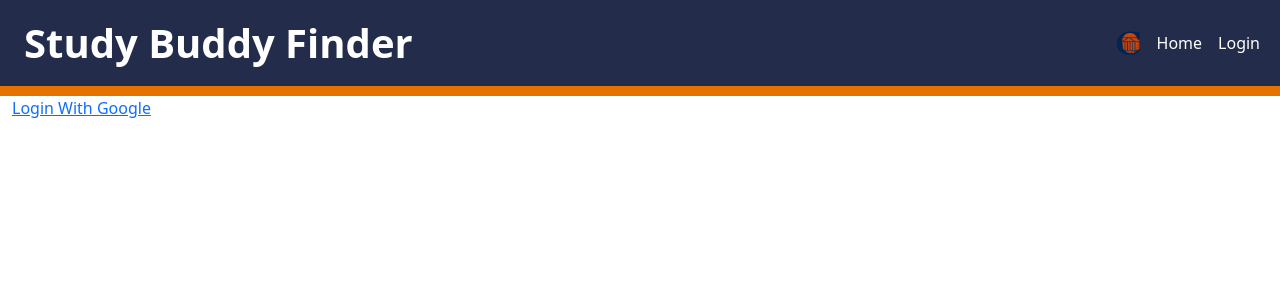
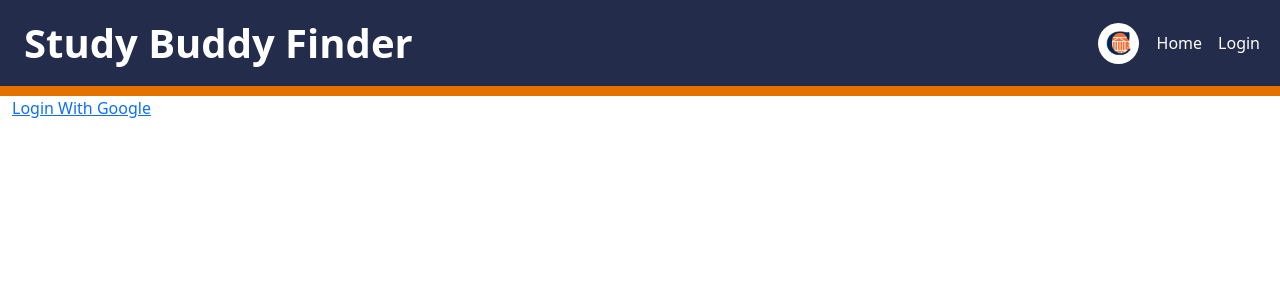
Before and after one commit to anw5ph/study-buddy-finder, a Django app: page /study/course-add/ in a window 1280 px wide. Shown: the top 300 px of the page. Run offline with Django 3.2, Linux system fonts and the light colour scheme; some libraries are stand-ins or nearby versions.

Commit message:
Collab visual and info to my sess

```diff
--- a/study/templates/study/base.html
+++ b/study/templates/study/base.html
@@ -26,7 +26,7 @@
       <div class="collapse navbar-collapse" id="navbarSupportedContent">
         <ul class="navbar-nav ms-auto">
           <li class="nav-item">
-            <a class="nav-link" href="https://collab.its.virginia.edu/portal" target="_blank" rel="noopener noreferrer">
+            <a style="background-color: white; border-radius: 50%; margin-right: 10px;" class="nav-link" href="https://collab.its.virginia.edu/portal" target="_blank" rel="noopener noreferrer">
               <img src="{% static 'study/collab.png' %}" alt="Collab Logo" style="width:25px;height:25px;">
             </a>
           </li>
--- a/study/templates/study/sessions.html
+++ b/study/templates/study/sessions.html
@@ -20,7 +20,7 @@
   <div class="row">
     {% if sessions_list %}
     {% for session in sessions_list %}
-    <button type="button" class="btn btn-outline-secondary" >{{ session.date }}: {{ session.course.subject }} {{ session.course.number}}-{{session.course.name}}</button>
+    <a type="button" class="btn btn-outline-secondary" href="{% url 'study:info' session.pk %}" >{{ session.date }}: {{ session.course.subject }} {{ session.course.number}}-{{session.course.name}}</a>
     <br><br><br>
     {% endfor %}
     {% else %}
```
